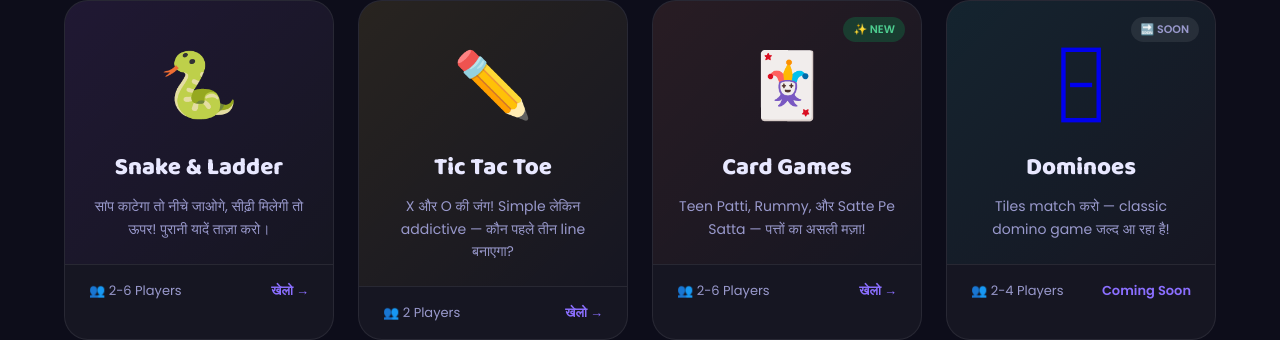
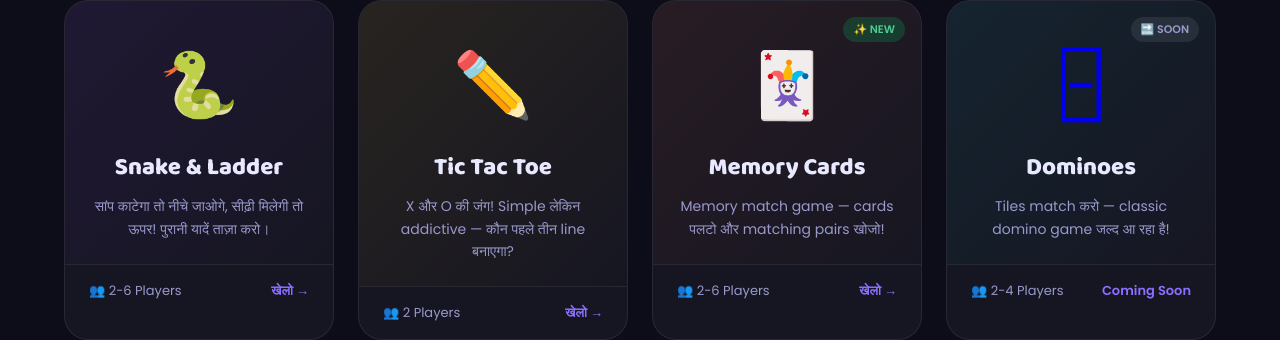
Before and after one commit to DesiPlay/DesiPlay, a plain HTML site: page games.html in a window 1280 px wide. Shown: the part 779-1119 px from the top of the page. Drawn offline with Linux system fonts and the light colour scheme.

Commit message:
Describe the card game as memory matching

```diff
--- a/games.html
+++ b/games.html
@@ -122,8 +122,8 @@
       <div class="game-card-top" style="background:linear-gradient(135deg,rgba(255,100,50,0.08),transparent)">
         <span class="game-card-badge badge-new">✨ NEW</span>
         <span class="game-card-emoji">🃏</span>
-        <div class="game-card-name">Card Games</div>
-        <div class="game-card-desc">Teen Patti, Rummy, और Satte Pe Satta — पत्तों का असली मज़ा!</div>
+        <div class="game-card-name">Memory Cards</div>
+        <div class="game-card-desc">Memory match game — cards पलटो और matching pairs खोजो!</div>
       </div>
       <div class="game-card-bottom"><span class="game-card-players">👥 2-6 Players</span><span class="game-card-link">खेलो →</span></div>
     </a>
```
